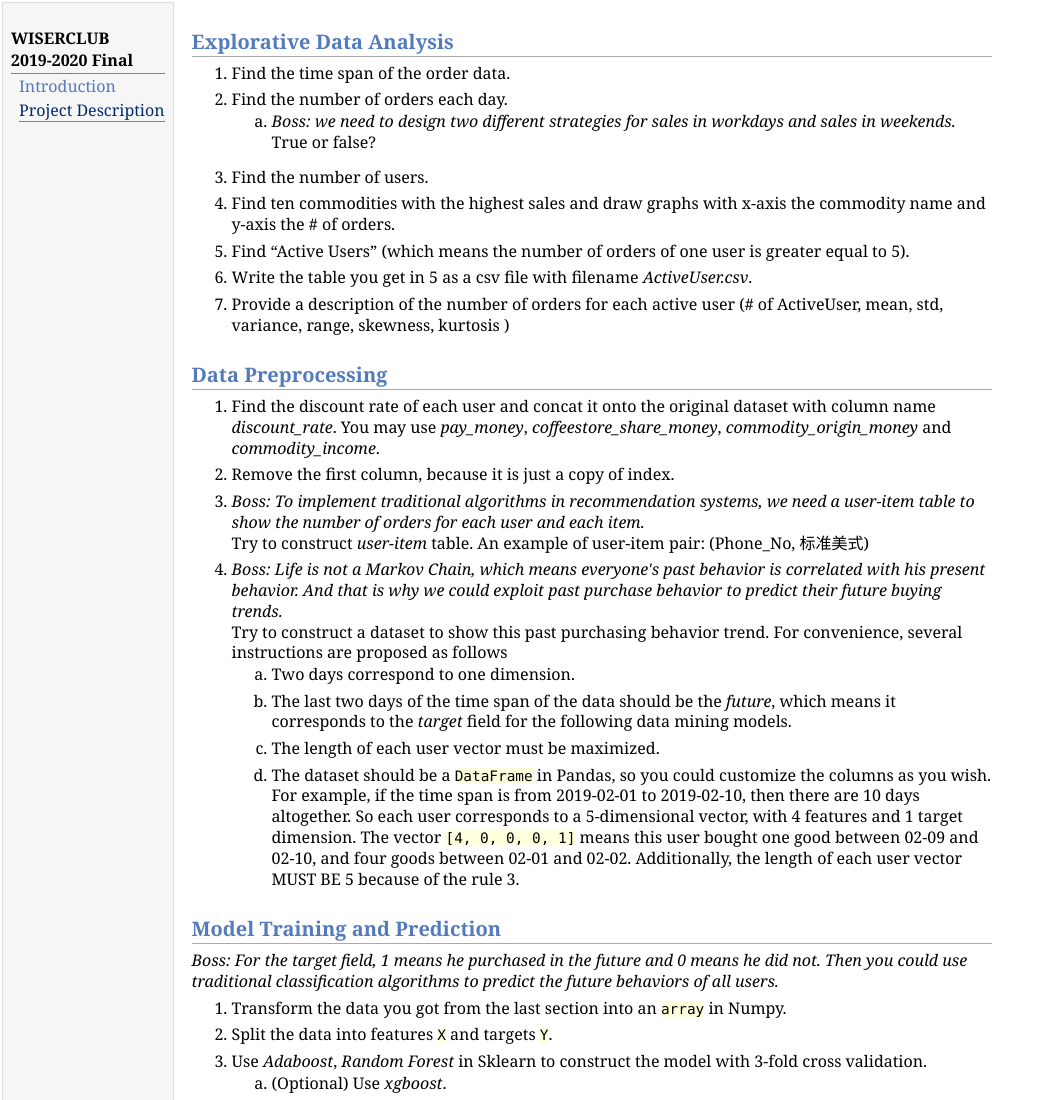
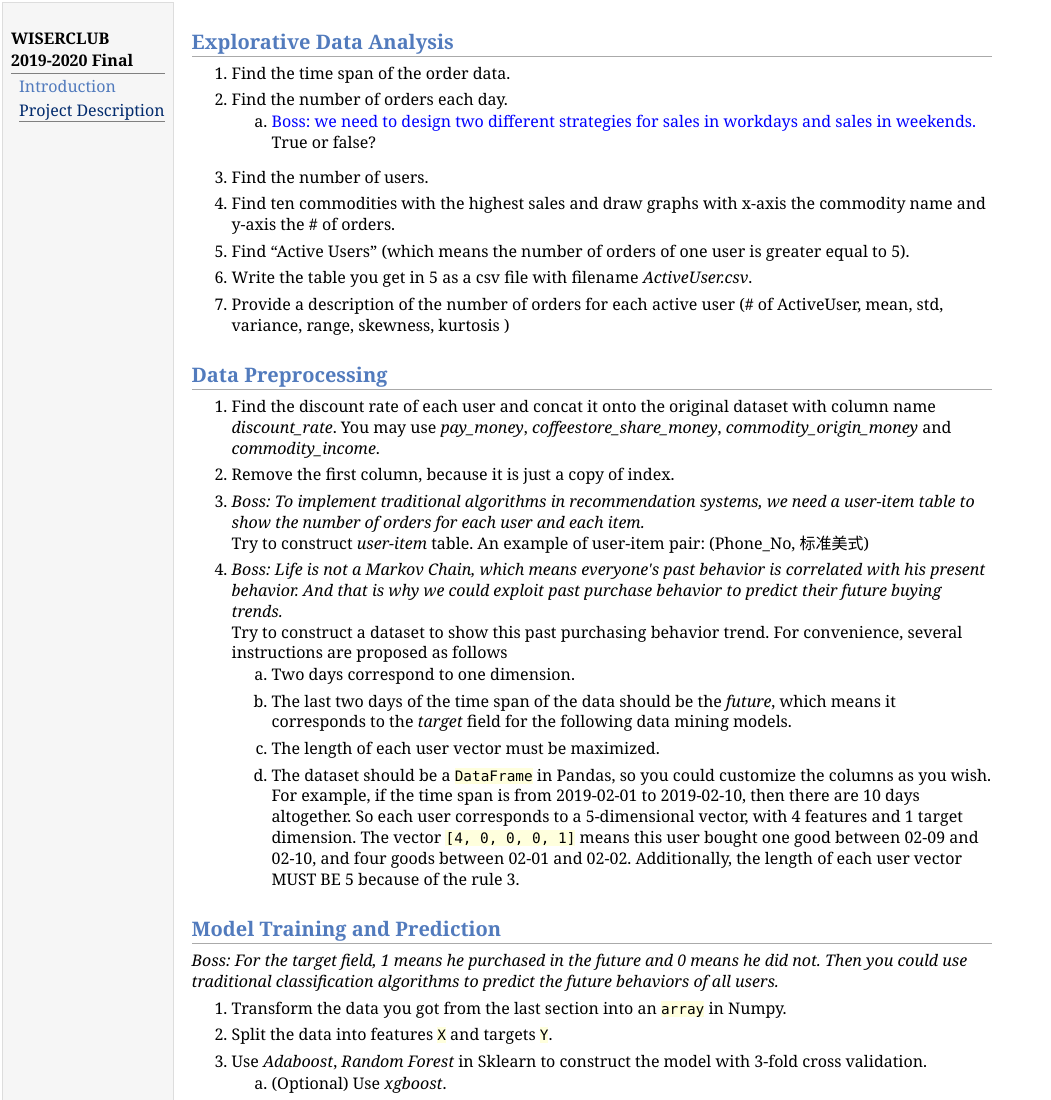
Before and after one commit to WeakCha/WISERCLUB-Final, a plain HTML site: page Project.html in a window 1280 px wide. Shown: the top 1100 px of the page, without its empty margins (0-1051 px from the left). Drawn offline with nearby package versions, Linux system fonts and the light colour scheme; some packages are replaced by stand-ins of ours.

Commit message:
Update Project.html

```diff
--- a/Project.html
+++ b/Project.html
@@ -38,7 +38,7 @@ MathJax.Hub.Config({
 <li><p>Find the number of orders each day.
 </p>
 <ol>
-<li><p><i>Boss: we need to design two different strategies for sales in workdays and sales in weekends.</i> <br /> True or false?
+<li><p><font color = "#0000FF">Boss: we need to design two different strategies for sales in workdays and sales in weekends.</font> <br /> True or false?
 </p>
 </li></ol>
 </li>
```
